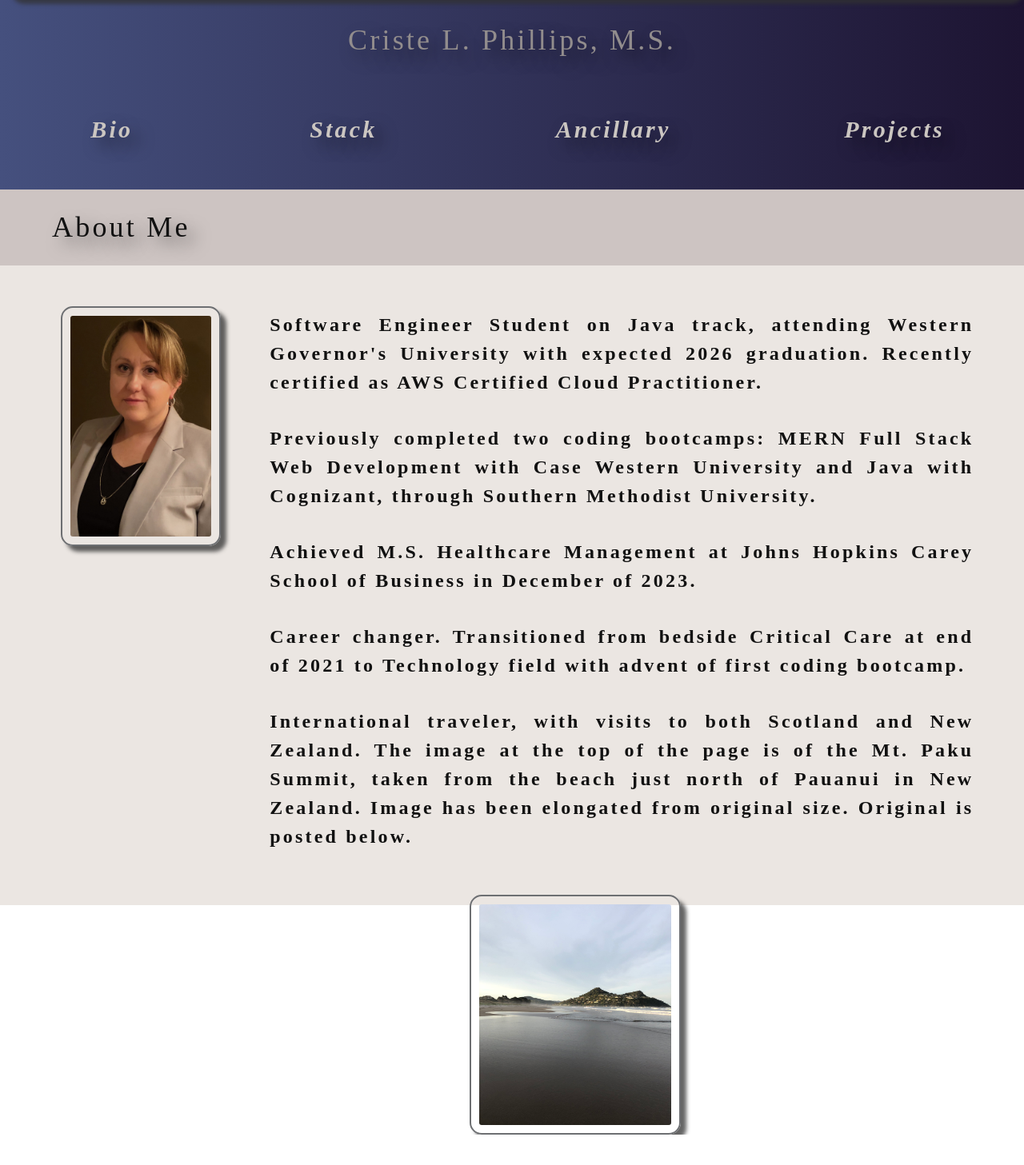
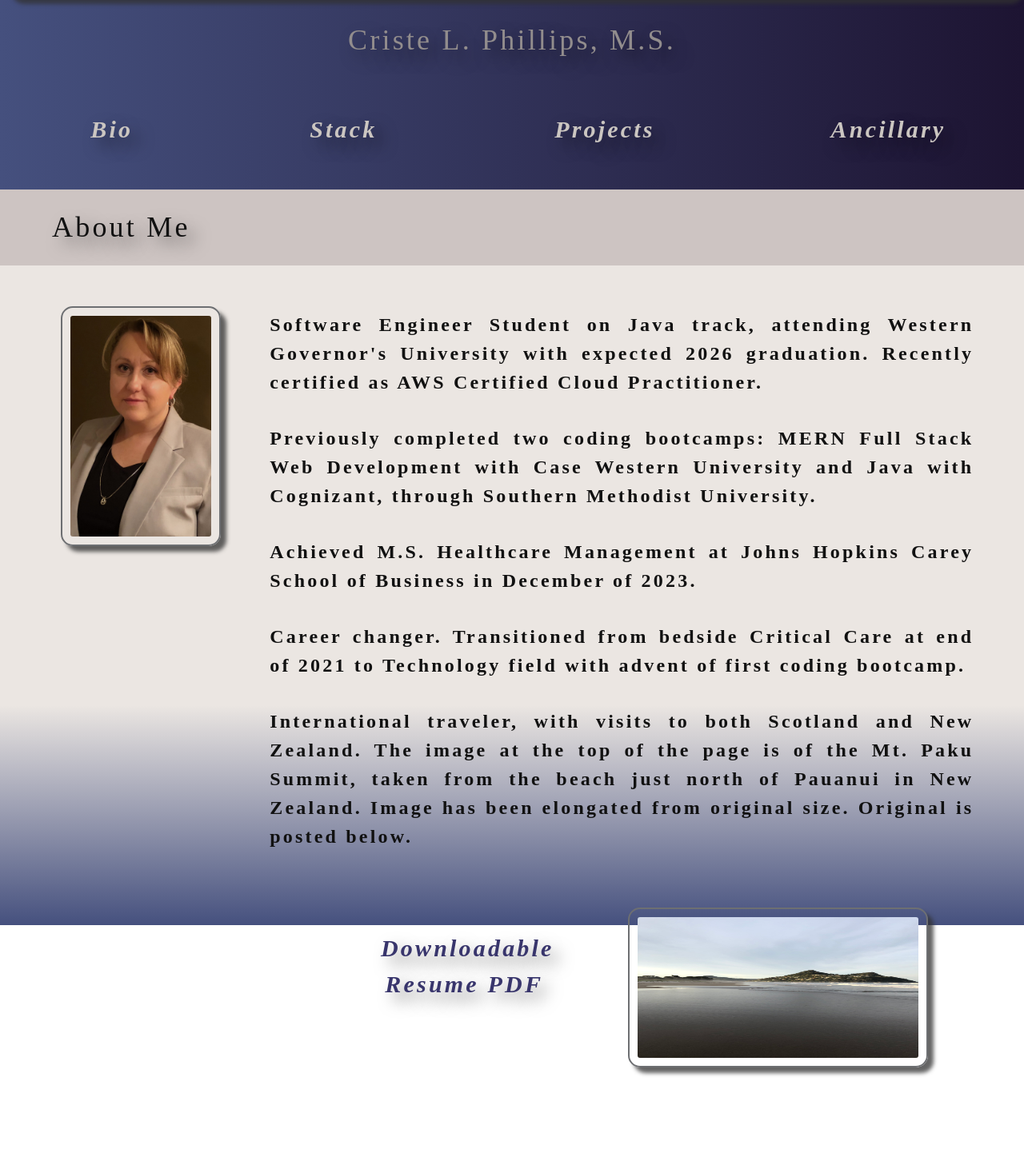
Before and after one commit to cphill11/react-portfolio, a React (Create React App) app: page / in a window 1280 px wide. Shown: the part 185-1642 px from the top of the page at 80% size. Before the commit the page ends 1604 px from the top, so only its background shows below. Built offline with nearby package versions, Linux system fonts and the light colour scheme.

Commit message:
updated formatting for about page, including color changes, reorganized nav tabs

```diff
--- a/src/components/About.js
+++ b/src/components/About.js
@@ -2,11 +2,12 @@ import React from "react";
 // define the src for the image at top of page
 import professionalImage from "../assets/images/professional-image.jpg";
 import islandImage from "../assets/images/nz.jpg";
+import pdf from "../assets/small/resume.pdf";
 // import Footer from "./Footer";
 import "../index.css";
 import "../media-queries.css";
 
-function About() {
+function About(props) {
   // JSX being returned to represent HTML in JS
   return (
     // class my-5 = (m) margin (y) top & bottom - (5) $spacer-y * 3
@@ -38,12 +39,31 @@ function About() {
           International traveler, with visits to both Scotland and New Zealand.  The image at the top of the page is of the Mt. Paku Summit, taken from the beach just north of Pauanui in New Zealand.  Image has been elongated from original size.  Original is posted below.
           </p>
 
+      <div className="SplitPane">
+      {" "}
+        {props.right}
+        <div className="SplitPane-Right">
           <img
           src={islandImage}
           className="islandPhoto"
           // style={{ width: "25" }}
-          alt="extinct volcano as viewed from ocean beach"
-        />
+          alt="extinct volcano as viewed from ocean beach"/>
+      </div>
+    </div>
+
+
+
+
+
+      <div className="SplitPane-Left">
+      {" "}
+        {props.left}
+     <div id="pdf">
+        <a href={pdf} className="my-4" target="_blank" rel="noreferrer">
+          Downloadable Resume PDF
+        </a>
+      </div>
+      </div>
       </div>
       </div>
       </div>
--- a/src/components/Ancillary.js
+++ b/src/components/Ancillary.js
@@ -1,31 +1,37 @@
 import React from "react";
-import pdf from "../assets/small/resume.pdf";
+
 import "../index.css";
 import "../media-queries.css";
 
-function Ancillary() {
+function Ancillary(props) {
   return (
     <section class="ancillarySection">
-      <h1 id="ancillary">Ancillary Skillset</h1>
+      <h1 id="ancillary">Ancillary Skillset Learned at JHU</h1>
+      <div id="backing">
       <div id="skillset">
+       <div className="SplitPane">
+      <div className="SplitPane-Left">
+        {" "}
+        {props.left}
         <ul>
-          <li>
-            Professional Communication Tools: MS Teams, Zoom, Slack, Miro Mind
-            Maps
-          </li>
+          <li>MS Teams, Zoom, Slack</li>
+          <li>Miro MindMaps </li>
           <li>Business Leadership and Human Values</li>
           <li>Statistical Analysis</li>
-          <li>Business Analytics</li>
+        </ul>
+      </div>
+      </div>
+      <div className="SplitPane-Right">
+        {" "}
+          {props.right}
+          <ul>
           <li>Managing Complex Projects</li>
           <li>Negotiations</li>
           <li>Data Analytics</li>
-          <li></li>
+          <li>Business Analytics</li>
         </ul>
+        </div>
       </div>
-      <div id="pdf">
-        <a href={pdf} className="my-4" target="_blank" rel="noreferrer">
-          Resume Downloadable as PDF
-        </a>
       </div>
     </section>
   );
--- a/src/components/NavTabs.js
+++ b/src/components/NavTabs.js
@@ -27,6 +27,18 @@ function NavTabs({ currentPage, handlePageChange }) {
           </a>
         </li>
 
+
+        <li className="nav-item">
+          <a
+            href="#portfolio"
+            onClick={() => handlePageChange("Portfolio")}
+            className={
+              currentPage === "Portfolio" ? "nav-link active" : "nav-link"
+            }
+          >
+            Projects
+          </a>
+        </li>
         <li className="nav-item">
           <a
             href="#ancillary"
@@ -38,18 +50,6 @@ function NavTabs({ currentPage, handlePageChange }) {
             Ancillary
           </a>
         </li>
-        <li className="nav-item">
-          <a
-            href="#portfolio"
-            onClick={() => handlePageChange("Portfolio")}
-            className={
-              currentPage === "Portfolio" ? "nav-link active" : "nav-link"
-            }
-          >
-            Projects
-          </a>
-        </li>
-
       </ul>
     </header>
   );
--- a/src/components/Portfolio-container.js
+++ b/src/components/Portfolio-container.js
@@ -18,6 +18,7 @@ export default function PortfolioContainer() {
     if (currentPage === "Stack") {
       return <Stack/>;
     }
+    // portfolio renamed to projects
     if (currentPage === "Portfolio") {
       return <Portfolio />;
     }
--- a/src/components/Stack.js
+++ b/src/components/Stack.js
@@ -1,5 +1,4 @@
 import React from "react";
-import pdf from "../assets/small/resume.pdf";
 import "../index.css";
 import "../media-queries.css";
 
@@ -10,17 +9,18 @@ function Stack(props) {
       <div id="backing">
         <div id="skillset">
       <div className="SplitPane">
-      {" "}
+        <div className="SplitPane-Left">
+        {" "}
         {props.left}
-        <div className="SplitPane-Left">
         <ul>
-          <li>IDE:IntelliJ and Visual Studio Code</li>
+          <li>IDE: IntelliJ, Visual Studio Code</li>
           <li>MERN Stack: MongoDB, React.js, Express.JS, Node.js</li>
           <li>Object-Oriented Programming: Java, JavaScript</li>
           <li>HTML5 / CSS / Flexbox </li>
           <li>SQL / MySQL / MySQL Workbench</li>
           <li>RESTful APIs</li>
           <li>Kanbans: Jira and GitHub</li>
+          <li>Insomnia</li>
 
         </ul>
         </div>
@@ -39,11 +39,7 @@ function Stack(props) {
         </div>
         </div>
         </div>
-        <div id="pdf">
-        <a href={pdf} className="my-4" target="_blank" rel="noreferrer">
-          Resume Downloadable as PDF
-        </a>
-      </div>
+
     </div>
    </section>
   );
--- a/src/index.css
+++ b/src/index.css
@@ -160,9 +160,9 @@ button[disabled] {
   background-color: #cdc4c2;
   margin: 0;
 }
-.aboutSection {
+.aboutSection{
   padding: 0;
-  height: 100vh;
+  height: 100%;
 }
 
 #aboutPhoto {
@@ -192,7 +192,7 @@ button[disabled] {
 }
 
 #pdf {
-  margin: 0 25% 0 35%;
+  margin: 10% 15% 0 15%;
   font-size: 30px;
   color: #38356c;
   text-shadow: 10px 10px 20px rgba(0, 0, 0, 0.5);
@@ -230,8 +230,9 @@ img {
 
 #backing {
   padding: 1% 0% 1% 0%;
-  background-color:rgb(235, 230, 226);
-  margin: 0 0px;
+  /* background-color:rgb(235, 230, 226); */
+  background: linear-gradient(#ebe6e2,#ebe6e2, #ebe6e2, #45507e);
+  /* margin: 0 0px; */
   height: 100%;
 }
 .projects {
```
